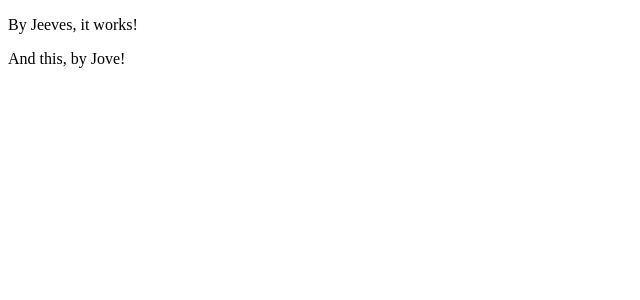
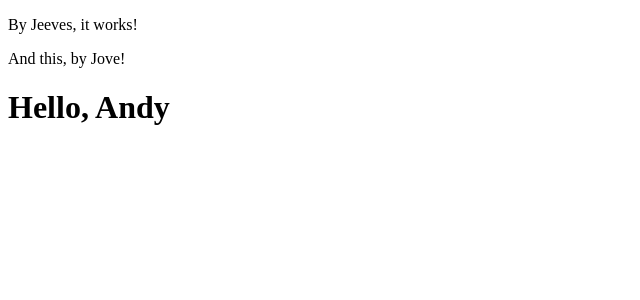
Before and after one commit to tenbackdev/WeeklySchoolSchedules, a React (Create React App) app: page / in a window 1280 px wide. Shown: the top 300 px of the page, without its empty margins (0-640 px from the left). Built offline with nearby package versions, Linux system fonts and the light colour scheme.

Commit message:
Passed First Argument Back to Function

```diff
--- /dev/null
+++ b/src/Welcome.js
@@ -0,0 +1,5 @@
+function Welcome(props) {
+    return <h1>Hello, {props.name}</h1>
+}
+
+export default Welcome;
--- a/src/index.js
+++ b/src/index.js
@@ -2,6 +2,7 @@ import React from 'react';
 import ReactDOM from 'react-dom/client';
 import One from './One.js';
 import Two from './Two.js';
+import Welcome from './Welcome.js';
 import reportWebVitals from './reportWebVitals';
 
 const root = ReactDOM.createRoot(document.getElementById('root'));
@@ -9,6 +10,7 @@ root.render(
   <>
     <One />
     <Two />
+    <Welcome name='Andy' />
   </>
 );
 
```
Also changed, not shown: src/Clock.js (added).
